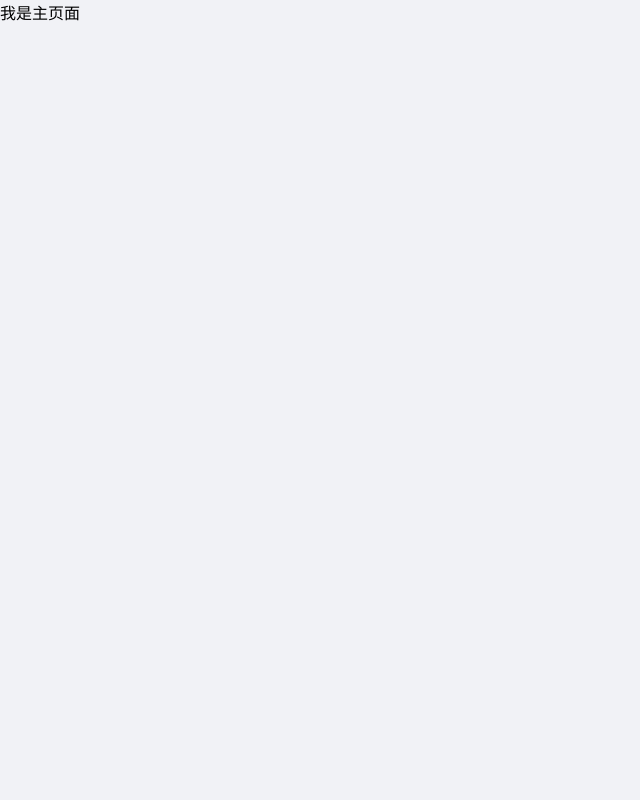
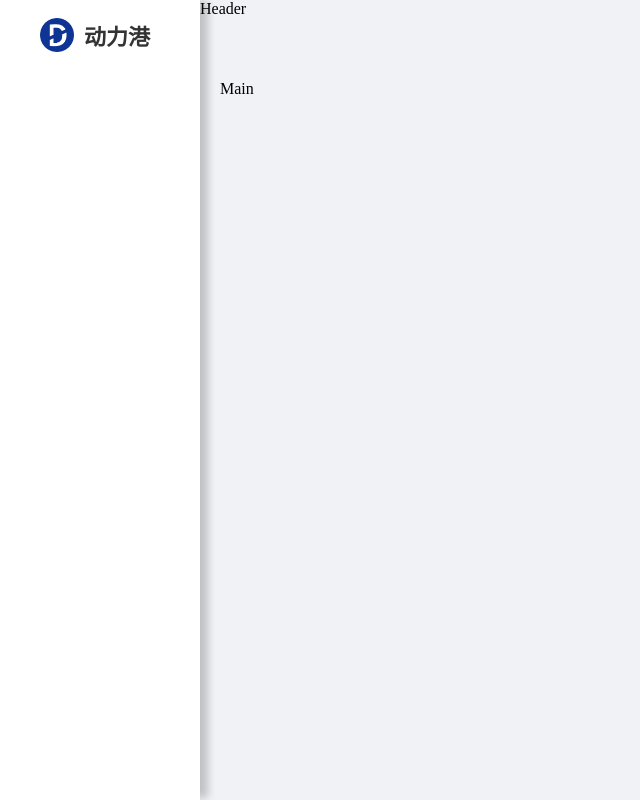
Before and after one commit to ShuaiFu29/Energy, a Vue app in the folder my-vue-admin/: page / in a window 1280 px wide. Shown: the whole page, without its empty margins (0-640 px from the left). Built offline with nearby package versions, Linux system fonts and the light colour scheme; sample sign-in values are in the browser's storage.

Commit message:
首页侧边栏基本创建

```diff
--- /dev/null
+++ b/my-vue-admin/src/components/navMenu/Menu.vue
@@ -0,0 +1,39 @@
+<template>
+    <div class="logo">
+        <img :src="logo" width="34px">
+        <h1>动力港</h1>
+    </div>
+    <el-menu :router="true" :default-active="$route.path">
+        <menu-item v-for="item in menuitems" :item="item" :key="item.url"></menu-item>
+    </el-menu>
+</template>
+<script setup lang="ts">
+import { useUserStore } from '@/store/auth';
+import MenuItem from './MenuItem.vue';
+import logo from "@/assets/logo.png"
+const userStore = useUserStore()
+const menuitems = userStore.menu
+</script>
+<style scoped lang="less">
+.logo {
+    display: flex;
+    justify-content: center;
+    align-items: center;
+    height: 50px;
+    padding: 10px 0;
+
+    img {
+        margin-left: -10px;
+    }
+
+    h1 {
+        color: #333;
+        margin-left: 10px;
+        font-size: 22px;
+    }
+}
+
+.el-menu {
+    border-right: none;
+}
+</style>
--- /dev/null
+++ b/my-vue-admin/src/components/navMenu/MenuItem.vue
@@ -0,0 +1,53 @@
+<template>
+    <el-sub-menu v-if="item.children" :index="item.url">
+        <template #title>
+            <el-icon>
+                <component :is="item.icon"></component>
+            </el-icon>
+            <span>{{ item.name }}</span>
+        </template>
+        <my-menu v-for="child in item.children" :key="child.url" :item="child"></my-menu>
+    </el-sub-menu>
+    <el-menu-item v-else :index="item.url">
+        <el-icon>
+            <component :is="item.icon"></component>
+        </el-icon>
+        <span>{{ item.name }}</span>
+    </el-menu-item>
+</template>
+<script lang="ts">
+import { defineComponent, PropType } from "vue"
+import { MenuItem as MenuItemType } from "@/types/user"
+
+export default defineComponent({
+    name: "MyMenu",
+    props: {
+        item: {
+            type: Object as PropType<MenuItemType>,
+            required: true
+        }
+    }
+
+})
+</script>
+<style lang="less" scoped>
+.is-active {
+    background-color: rgb(34, 136, 255) !important;
+
+    div {
+        span {
+            color: #fff;
+        }
+    }
+}
+
+.el-menu-item:hover {
+    background-color: rgb(34, 136, 255) !important;
+    color: #fff !important;
+}
+
+::v-deep .el-sub-menu_title:hover {
+    background-color: rgb(34, 136, 255) !important;
+    color: #fff !important;
+}
+</style>
--- a/my-vue-admin/src/layouts/DefaultLatout.vue
+++ b/my-vue-admin/src/layouts/DefaultLatout.vue
@@ -1,3 +1,28 @@
 <template>
-    我是主页面
+    <el-container>
+        <el-aside width="200px">
+            <Menu></Menu>
+        </el-aside>
+        <el-container>
+            <el-header>Header</el-header>
+            <el-main>Main</el-main>
+        </el-container>
+    </el-container>
 </template>
+<script setup>
+import Menu from '@/components/navMenu/Menu.vue';
+</script>
+<style lang="less" scoped>
+.el-aside{
+    height: 100vh;
+    background-color: white;
+    box-shadow: 10px 0 8px -2px rgba(0,0,0,0.2);
+}
+.el-header{
+    padding: 0 !important;
+}
+.el-main{
+    height: 80vh;
+    overflow: auto;
+}
+</style>
--- a/my-vue-admin/src/main.ts
+++ b/my-vue-admin/src/main.ts
@@ -2,6 +2,7 @@ import { createApp } from 'vue'
 import './style.less'
 import App from './App.vue'
 import router from './router/index.ts'
+import "@/router/guard.ts"
 import ElementPlus from 'element-plus'
 import 'element-plus/dist/index.css'
 import { createPinia } from 'pinia'
--- /dev/null
+++ b/my-vue-admin/src/router/guard.ts
@@ -0,0 +1,17 @@
+import router from "./index";
+import { useUserStore } from "@/store/auth";
+router.beforeEach((to) => {
+    const userStore = useUserStore()
+    const isLogin = userStore.token
+    if (!isLogin) {
+        //未登入
+        if (to.path !== '/login') {
+            return {path:'/login'}
+        }
+    } else {
+        //登入
+        if (to.path === '/login') {
+            return {path:'/'}
+        }
+    }
+})
--- a/my-vue-admin/src/store/auth.ts
+++ b/my-vue-admin/src/store/auth.ts
@@ -23,7 +23,8 @@ export const useUserStore = defineStore('user', {
                 sessionStorage.setItem("token", token)
                 sessionStorage.setItem("roles", JSON.stringify(roles))
                 sessionStorage.setItem("username", username)
-                sessionStorage.setItem("menu",JSON.stringify(roles))
+                sessionStorage.setItem("menu", JSON.stringify(menulist))
+
             } catch (error){
                 console.log("error",error)
             }
--- a/my-vue-admin/src/style.css
+++ b/my-vue-admin/src/style.css
@@ -29,3 +29,6 @@ body {
 .mr {
   margin-right: 20px;
 }
+::-webkit-scrollbar {
+  display: none;
+}
--- /dev/null
+++ b/my-vue-admin/src/types/user/index.ts
@@ -0,0 +1,8 @@
+interface MenuItem{
+    name:string;
+    icon:string;
+    url:string;
+    children?:MenuItem[]
+}
+
+export type {MenuItem}
--- a/my-vue-admin/src/utils/axios.ts
+++ b/my-vue-admin/src/utils/axios.ts
@@ -17,7 +17,14 @@ service.interceptors.request.use((config:InternalAxiosRequestConfig) => {
     return Promise.reject(error)
 })
 //响应拦截器
-service.interceptors.response.use((response:AxiosResponse) => {
+service.interceptors.response.use((response: AxiosResponse) => {
+    if (response.data.code !== 200) {
+        ElNotification({
+            title: "Error",
+            message: response.data.message,
+            type:'error'
+        })
+    }
     return response.data
 }, (error:AxiosError) => {
     ElNotification({
--- a/my-vue-admin/src/views/Login.vue
+++ b/my-vue-admin/src/views/Login.vue
@@ -24,6 +24,7 @@ import logo from "@/assets/logo.png"
 import { reactive,ref } from 'vue'
 import type { FormRules, FormInstance } from "element-plus"
 import { useUserStore } from "@/store/auth"
+import { useRouter } from "vue-router"
 //定义表单接口
 interface RuleForm{
     username: string,
@@ -45,12 +46,14 @@ const rules = reactive<FormRules<RuleForm>>({
 
 })
 const formRef = ref<FormInstance>()
-const userStore=useUserStore()
+const userStore = useUserStore()
+const router=useRouter()
 const handleLogin = () => {
-    formRef.value?.validate((valid:boolean) => { //?. 可选链操作符
+    formRef.value?.validate(async(valid:boolean) => { //?. 可选链操作符
         if (valid) {
             //校验通过
-            userStore.login(ruleForm)
+            await userStore.login(ruleForm)
+            router.push("/")
         }
     })
 }
```
